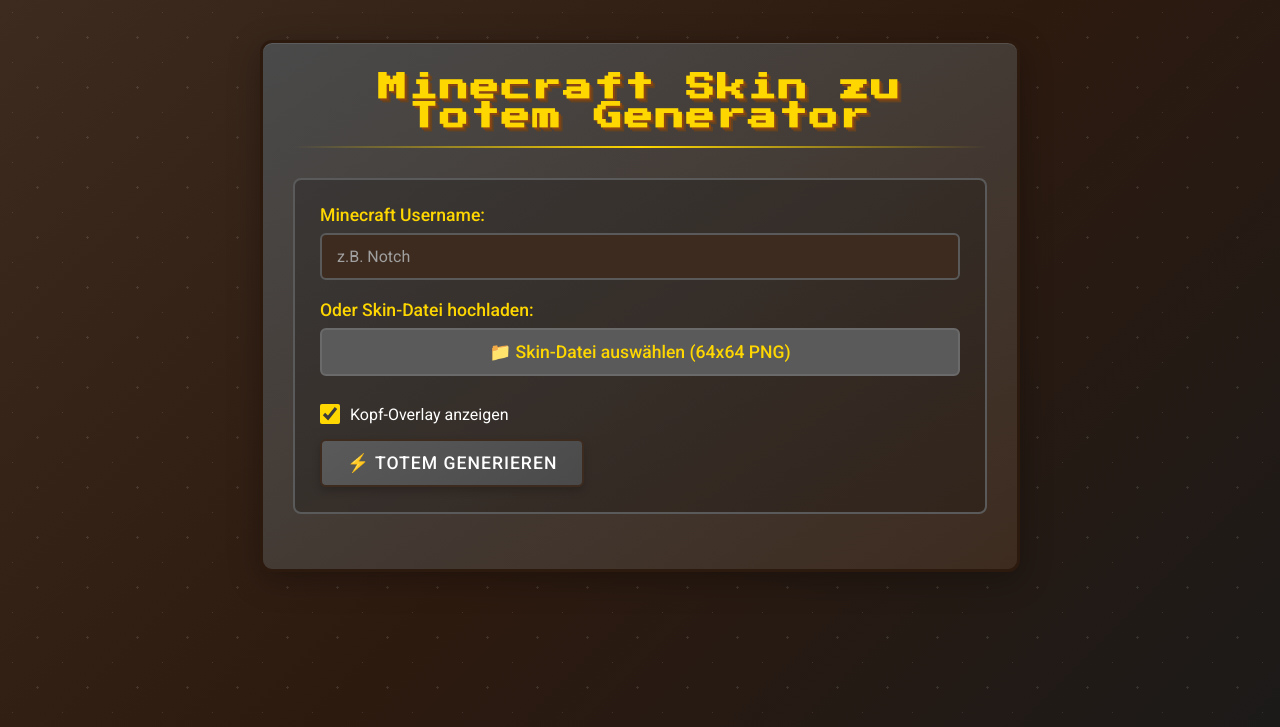
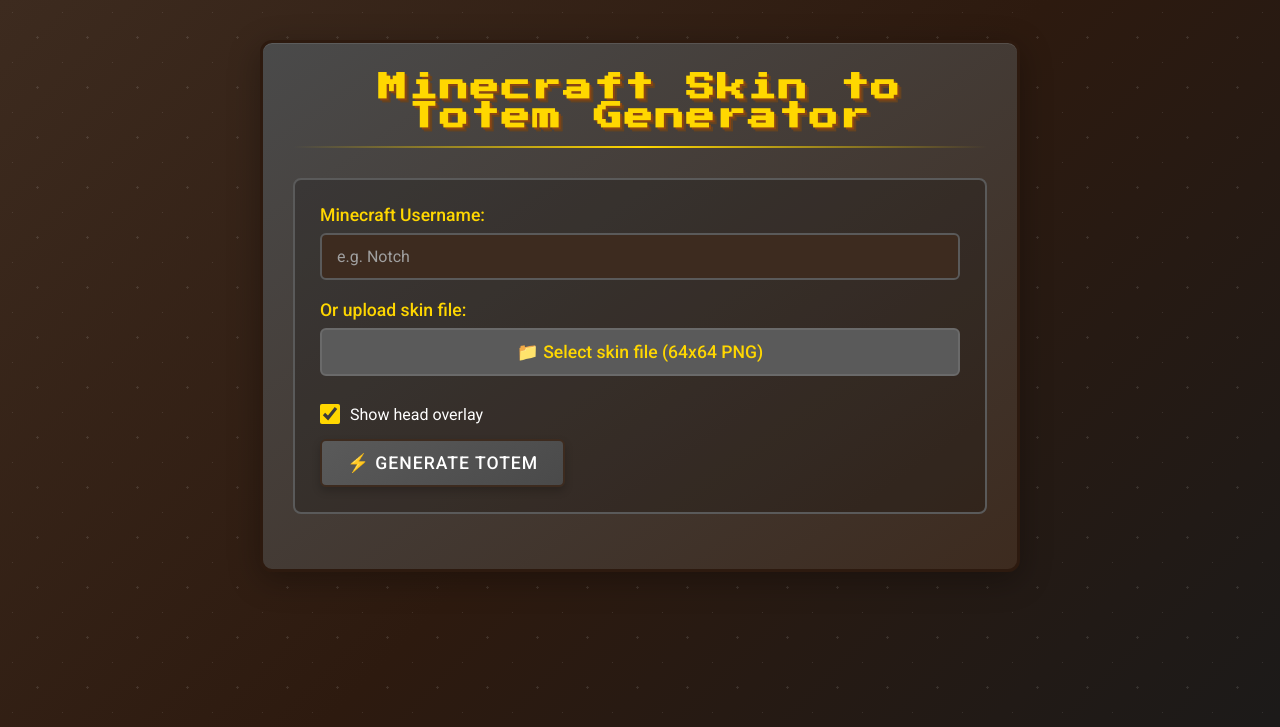
Before and after one commit to EinFabo/Custom-Totem-Generator, a Flask app: page / in a window 1280 px wide. Shown: the top 727 px of the page. Run offline with Flask 3, Linux system fonts and the light colour scheme; some libraries are stand-ins or nearby versions.

Commit message:
Englische Übersetzung

```diff
--- a/templates/index.html
+++ b/templates/index.html
@@ -1,10 +1,10 @@
 <!DOCTYPE html>
-<html lang="de">
+<html lang="en">
 <head>
     <meta charset="UTF-8">
     <meta name="viewport" content="width=device-width, initial-scale=1.0">
     <meta name="google-adsense-account" content="ca-pub-7497420880516543">
-    <title>Minecraft Skin zu Totem Generator (Web)</title>
+    <title>Minecraft Skin to Totem Generator (Web)</title>
     <link rel="icon" type="image/png" href="{{ url_for('static', filename='favicon.png') }}">
     <!-- Google Fonts für Minecraft-ähnliche Typografie -->
     <link href="https://fonts.googleapis.com/css2?family=Press+Start+2P&family=Roboto:wght@300;400;500;700&display=swap" rel="stylesheet">
@@ -441,7 +441,7 @@
         }
 
         .form-group.disabled::after {
-            content: '🔒 Deaktiviert';
+            content: '🔒 Disabled';
             position: absolute;
             top: -10px;
             right: 0;
@@ -482,22 +482,22 @@
 <div class="container">
     <div class="main-card">
         <div class="header">
-            <h1>Minecraft Skin zu Totem Generator</h1>
+            <h1>Minecraft Skin to Totem Generator</h1>
         </div>
 
         <form id="uploadForm">
             <div class="form-section">
                 <div class="form-group">
                     <label for="username">Minecraft Username:</label>
-                    <input type="text" id="username" name="username" class="minecraft-input" placeholder="z.B. Notch">
+                    <input type="text" id="username" name="username" class="minecraft-input" placeholder="e.g. Notch">
                     <div id="usernameError" class="error-message" style="display:none;"></div>
                 </div>
 
                 <div class="form-group">
-                    <label for="skin">Oder Skin-Datei hochladen:</label>
+                    <label for="skin">Or upload skin file:</label>
                     <div class="file-input-wrapper">
                         <input type="file" name="skin" id="skin" accept="image/png">
-                        <label for="skin" class="file-input-label">📁 Skin-Datei auswählen (64x64 PNG)</label>
+                        <label for="skin" class="file-input-label">📁 Select skin file (64x64 PNG)</label>
                         <button type="button" id="removeSkinBtn" class="file-remove-btn" style="display:none;">×</button>
                     </div>
                     <div id="skinError" class="error-message" style="display:none;"></div>
@@ -505,16 +505,16 @@
 
                 <div class="checkbox-group">
                     <input type="checkbox" name="overlay" id="overlay" checked>
-                    <label for="overlay">Kopf-Overlay anzeigen</label>
+                    <label for="overlay">Show head overlay</label>
                 </div>
 
-                <button type="submit" class="minecraft-button">⚡ Totem generieren</button>
+                <button type="submit" class="minecraft-button">⚡ Generate Totem</button>
             </div>
         </form>
 
         <div id="loader" class="loader" style="display:none;">
             <div class="loader-spinner"></div>
-            <div class="loader-text">Skin wird gesucht/generiert ...</div>
+            <div class="loader-text">Searching/generating skin...</div>
         </div>
 
         <div id="preview"></div>
@@ -533,15 +533,15 @@ document.getElementById('uploadForm').onsubmit = async function(e) {
     try {
         const response = await fetch('/generate_totem', { method: 'POST', body: formData });
         if (response.ok) {
-            if (lastBlobUrl) URL.revokeObjectURL(lastBlobUrl); // Speicher aufräumen
+            if (lastBlobUrl) URL.revokeObjectURL(lastBlobUrl); // Clean up memory
             lastBlob = await response.blob();
             lastBlobUrl = URL.createObjectURL(lastBlob);
             document.getElementById('preview').innerHTML = `
                 <div class="preview-section">
-                    <h2>Vorschau:</h2>
+                    <h2>Preview:</h2>
                     <img src="${lastBlobUrl}" class="preview-image">
                     <div class="button-group">
-                        <button id="downloadBtn" class="minecraft-button">📥 Totem herunterladen</button>
+                        <button id="downloadBtn" class="minecraft-button">📥 Download Totem</button>
                         <button id="javaZipBtn" class="minecraft-button secondary">📦 Custom_Totem.zip (Java)</button>
                     </div>
                 </div>
@@ -568,21 +568,21 @@ document.getElementById('uploadForm').onsubmit = async function(e) {
                     document.body.removeChild(a);
                     setTimeout(() => URL.revokeObjectURL(url), 1000);
                 } else {
-                    alert('Fehler beim Erstellen des Java-Resourcepacks!');
+                    alert('Error creating Java resource pack!');
                 }
             };
         } else {
             const text = await response.text();
             if (text.includes('Username existiert nicht')) {
                 const errorDiv = document.getElementById('usernameError');
-                errorDiv.textContent = 'Name existiert nicht!';
+                errorDiv.textContent = 'Username does not exist!';
                 errorDiv.style.display = 'block';
             } else {
-                alert('Fehler beim Generieren: ' + text);
+                alert('Error generating: ' + text);
             }
         }
     } catch (err) {
-        alert('Netzwerk- oder Serverfehler!');
+        alert('Network or server error!');
     } finally {
         document.getElementById('loader').style.display = 'none';
     }
@@ -594,7 +594,7 @@ const usernameGroup = usernameInput.parentElement;
 const skinGroup = skinInput.parentElement.parentElement;
 const removeSkinBtn = document.getElementById('removeSkinBtn');
 
-// X-Button Funktionalität
+// X-Button functionality
 removeSkinBtn.addEventListener('click', function() {
     skinInput.value = '';
     usernameInput.disabled = false;
@@ -603,10 +603,10 @@ removeSkinBtn.addEventListener('click', function() {
     document.getElementById('skinError').style.display = 'none';
     removeSkinBtn.style.display = 'none';
 
-    // File input label aktivieren
+    // Enable file input label
     const fileLabel = document.querySelector('.file-input-label');
     fileLabel.classList.remove('disabled');
-    fileLabel.textContent = '📁 Skin-Datei auswählen (64x64 PNG)';
+    fileLabel.textContent = '📁 Select skin file (64x64 PNG)';
 });
 
 usernameInput.addEventListener('input', function() {
@@ -617,14 +617,14 @@ usernameInput.addEventListener('input', function() {
         skinInput.value = null;
         skinGroup.classList.add('disabled');
         usernameGroup.classList.remove('disabled');
-        // File input label auch deaktivieren
+        // Disable file input label
         const fileLabel = document.querySelector('.file-input-label');
         fileLabel.classList.add('disabled');
         removeSkinBtn.style.display = 'none';
     } else {
         skinGroup.classList.remove('disabled');
         usernameGroup.classList.remove('disabled');
-        // File input label aktivieren
+        // Enable file input label
         const fileLabel = document.querySelector('.file-input-label');
         fileLabel.classList.remove('disabled');
     }
@@ -641,19 +641,19 @@ skinInput.addEventListener('change', function() {
         usernameGroup.classList.add('disabled');
         skinGroup.classList.remove('disabled');
 
-        // X-Button anzeigen und Dateinamen anzeigen
+        // Show X-button and display filename
         removeSkinBtn.style.display = 'flex';
         const fileName = skinInput.files[0].name;
         const fileLabel = document.querySelector('.file-input-label');
         fileLabel.textContent = `📁 ${fileName}`;
 
-        // Bildgröße prüfen
+        // Check image size
         const file = skinInput.files[0];
         const img = new Image();
         img.onload = function() {
             if (img.width !== 64 || img.height !== 64) {
                 const errorDiv = document.getElementById('skinError');
-                errorDiv.textContent = 'Skin-Datei muss 64x64 Pixel groß sein!';
+                errorDiv.textContent = 'Skin file must be 64x64 pixels!';
                 errorDiv.style.display = 'block';
             } else {
                 document.getElementById('skinError').style.display = 'none';
@@ -661,7 +661,7 @@ skinInput.addEventListener('change', function() {
         };
         img.onerror = function() {
             const errorDiv = document.getElementById('skinError');
-            errorDiv.textContent = 'Fehler beim Laden der Bilddatei!';
+            errorDiv.textContent = 'Error loading image file!';
             errorDiv.style.display = 'block';
         };
         img.src = URL.createObjectURL(file);
@@ -672,9 +672,9 @@ skinInput.addEventListener('change', function() {
         document.getElementById('skinError').style.display = 'none';
         removeSkinBtn.style.display = 'none';
 
-        // File input label zurücksetzen
+        // Reset file input label
         const fileLabel = document.querySelector('.file-input-label');
-        fileLabel.textContent = '📁 Skin-Datei auswählen (64x64 PNG)';
+        fileLabel.textContent = '📁 Select skin file (64x64 PNG)';
     }
 });
 </script>
```
